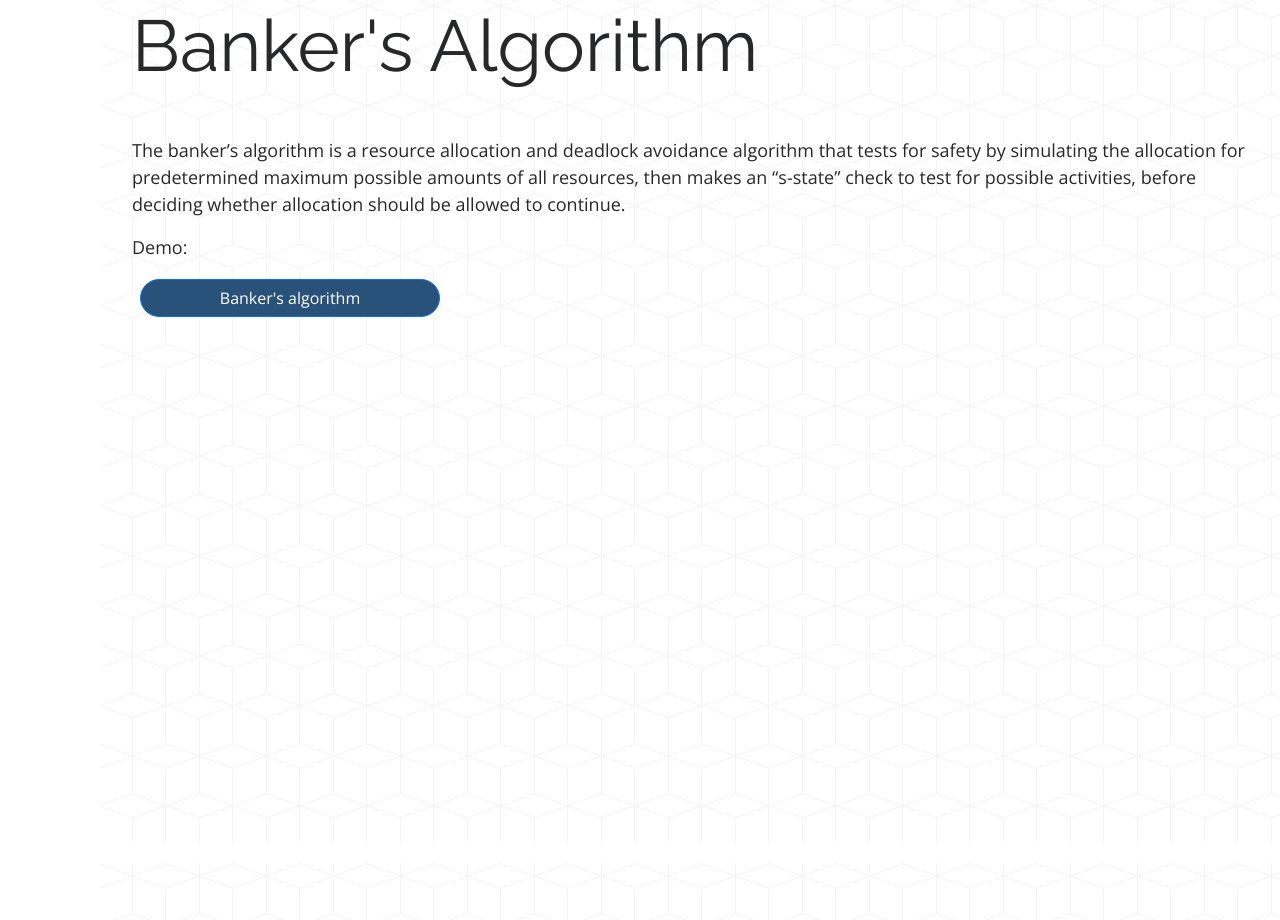
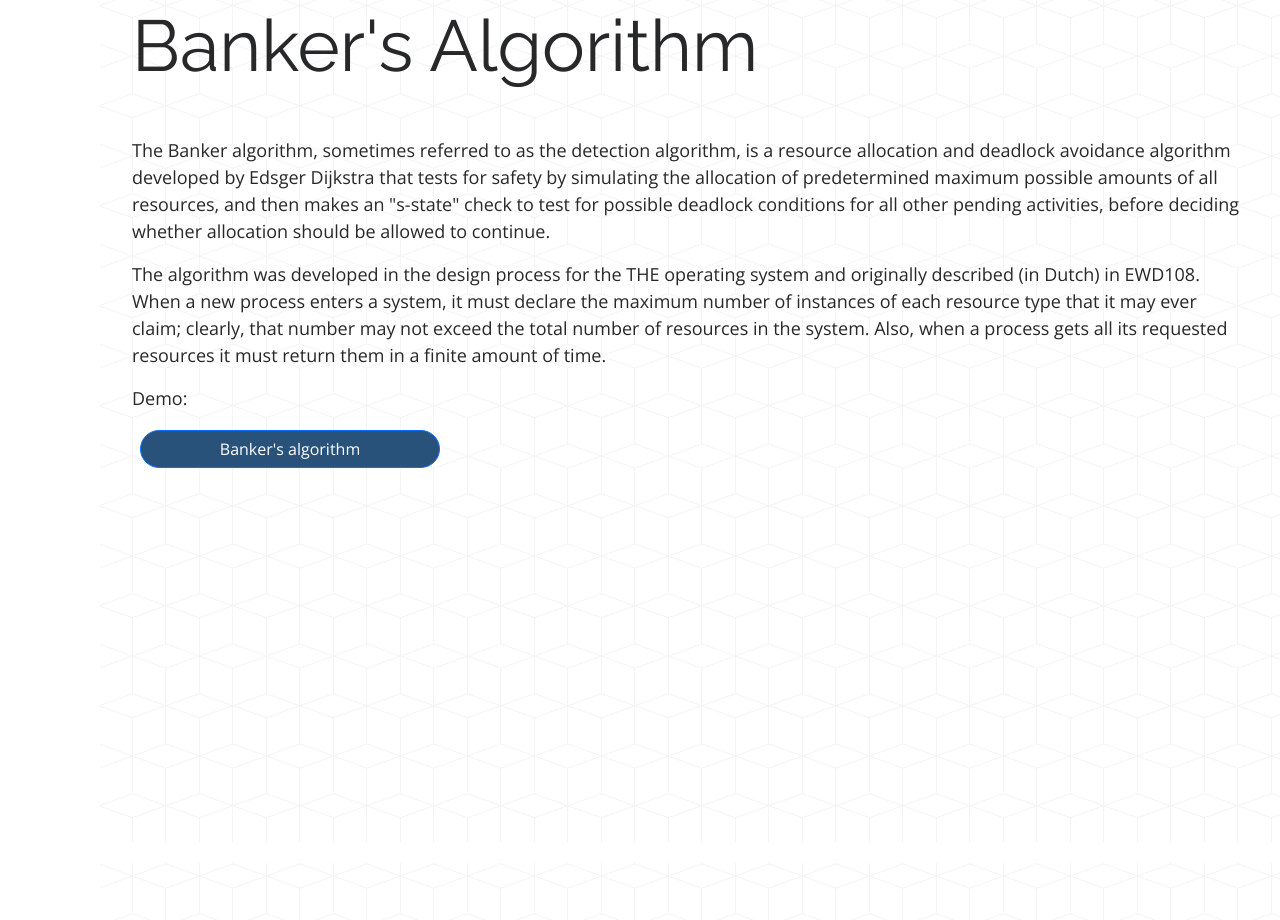
Before and after one commit to shubhprotopsing/OS-Visualiser, a plain HTML site: page Index/index.html in a window 1280 px wide. Shown: the part 2617-3537 px from the top of the page. Drawn offline with nearby package versions, Linux system fonts and the light colour scheme.

Commit message:
Banker's expanded

```diff
--- a/Index/index.html
+++ b/Index/index.html
@@ -151,7 +151,10 @@
     <h2 class="display-2 mb-5" > <strong> Banker's Algorithm </strong> </h2>
     <div class="resume-item d-flex flex-column flex-md-row">
       <div class="resume-content mr-auto" style="font-size: 18px;">
-        <p>The banker’s algorithm is a resource allocation and deadlock avoidance algorithm that tests for safety by simulating the allocation for predetermined maximum possible amounts of all resources, then makes an “s-state” check to test for possible activities, before deciding whether allocation should be allowed to continue.
+        <p>The Banker algorithm, sometimes referred to as the detection algorithm, is a resource allocation and deadlock avoidance algorithm developed by Edsger Dijkstra that tests for safety by simulating the allocation of predetermined maximum possible amounts of all resources, and then makes an "s-state" check to test for possible deadlock conditions for all other pending activities, before deciding whether allocation should be allowed to continue.
+        </p>
+        <p>
+          The algorithm was developed in the design process for the THE operating system and originally described (in Dutch) in EWD108. When a new process enters a system, it must declare the maximum number of instances of each resource type that it may ever claim; clearly, that number may not exceed the total number of resources in the system. Also, when a process gets all its requested resources it must return them in a finite amount of time.
         </p>
         <div class="subheading mb-2">Demo:
         </div>
```
